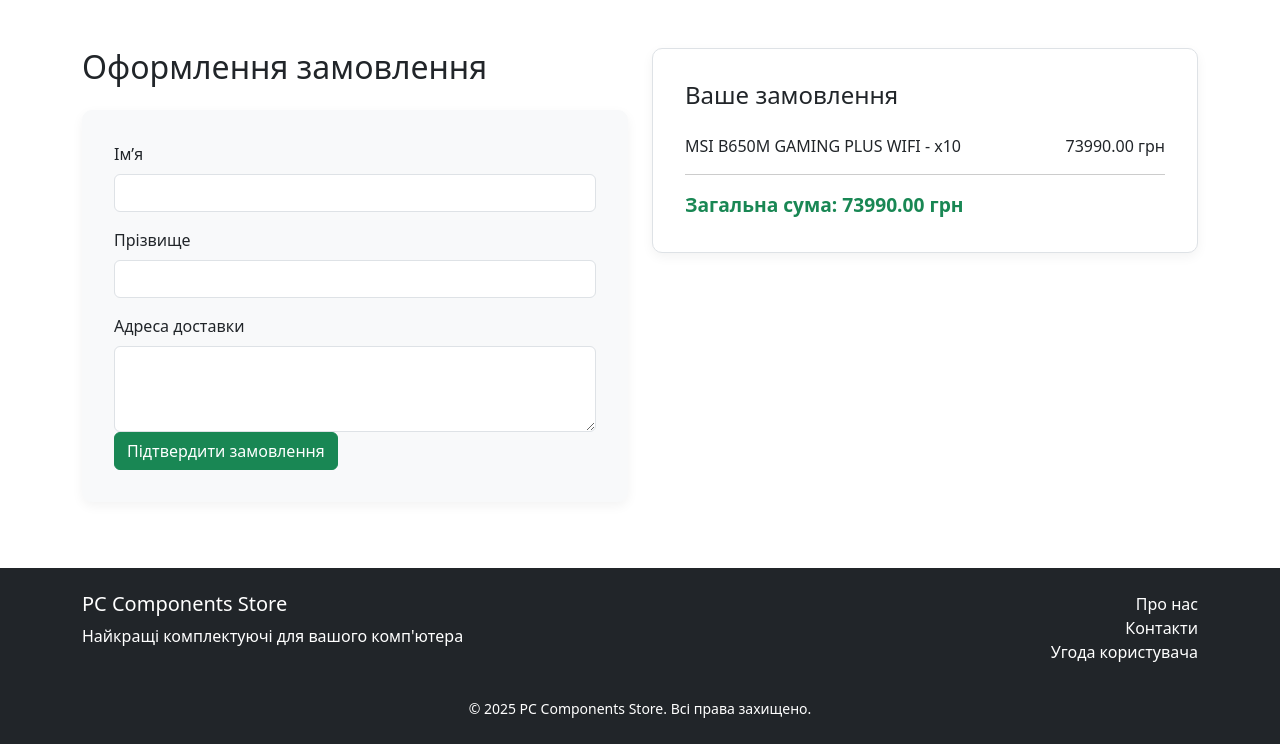
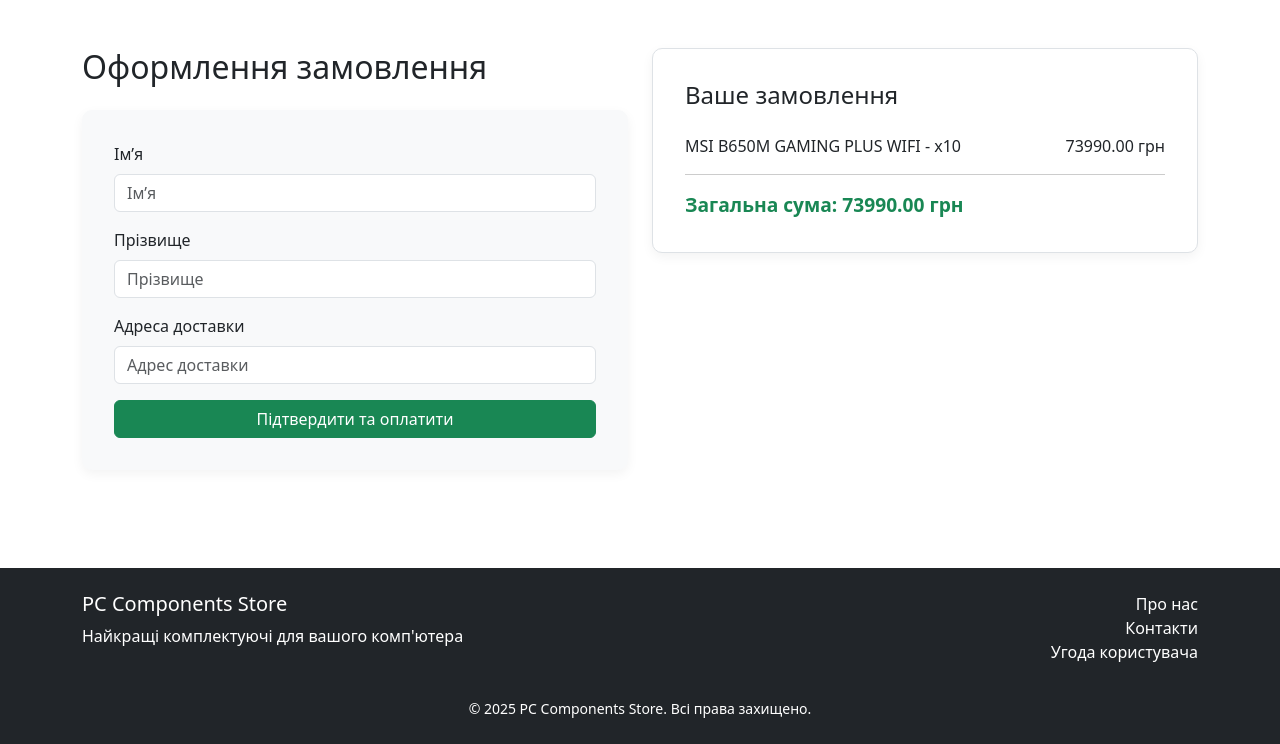
Before and after one commit to Danya-Oleksuk/pc-components-shop, a Django app: page /order/checkout/ in a window 1280 px wide. Shown: the part 56-800 px from the top of the page. Run offline with Django 5.2, Linux system fonts and the light colour scheme; a user stored in the database is signed in; data comes from the database, SQL or seed files in the repository; tables that the repository leaves empty hold one stand-in row (values such as "Sample post").

Commit message:
add order checkout page

```diff
--- a/templates/orders/checkout.html
+++ b/templates/orders/checkout.html
@@ -48,22 +48,29 @@
     <div class="row">
         <div class="col-md-6">
             <h2 class="mb-4">Оформлення замовлення</h2>
-            <form method="post" action="#">
+            <form method="post" action="{% url 'orders:checkout' %}">
+                {% if form.errors %}
+                    <div class="alert alert-danger">
+                        Будь ласка, виправте помилки у формі.
+                    </div>
+                {% endif %}
                 {% csrf_token %}
                 <div class="checkout-form">
                     <div class="mb-3">
-                        <label for="first_name" class="form-label">Ім’я</label>
-                        <input type="text" class="form-control" name="first_name" id="first_name" required>
+                        <label for="{{ form.first_name.id_for_label }}" class="form-label">Ім’я</label>
+                        {{ form.first_name }}
                     </div>
                     <div class="mb-3">
-                        <label for="last_name" class="form-label">Прізвище</label>
-                        <input type="text" class="form-control" name="last_name" id="last_name" required>
+                        <label for="{{ form.last_name.id_for_label }}" class="form-label">Прізвище</label>
+                        {{ form.last_name }}
                     </div>
                     <div class="col-12 mt-3">
-                        <label for="address" class="form-label">Адреса доставки</label>
-                        <textarea class="form-control" name="address" id="address" rows="3" required></textarea>
+                        <label for="{{ form.address.id_for_label }}" class="form-label">Адреса доставки</label>
+                        {{ form.address }}
                     </div>
-                    <button type="submit" class="btn btn-success">Підтвердити замовлення</button>
+                    <button type="submit" class="btn btn-success w-100 mt-3">
+                        Підтвердити та оплатити
+                    </button>
                 </div>
             </form>
         </div>
```
